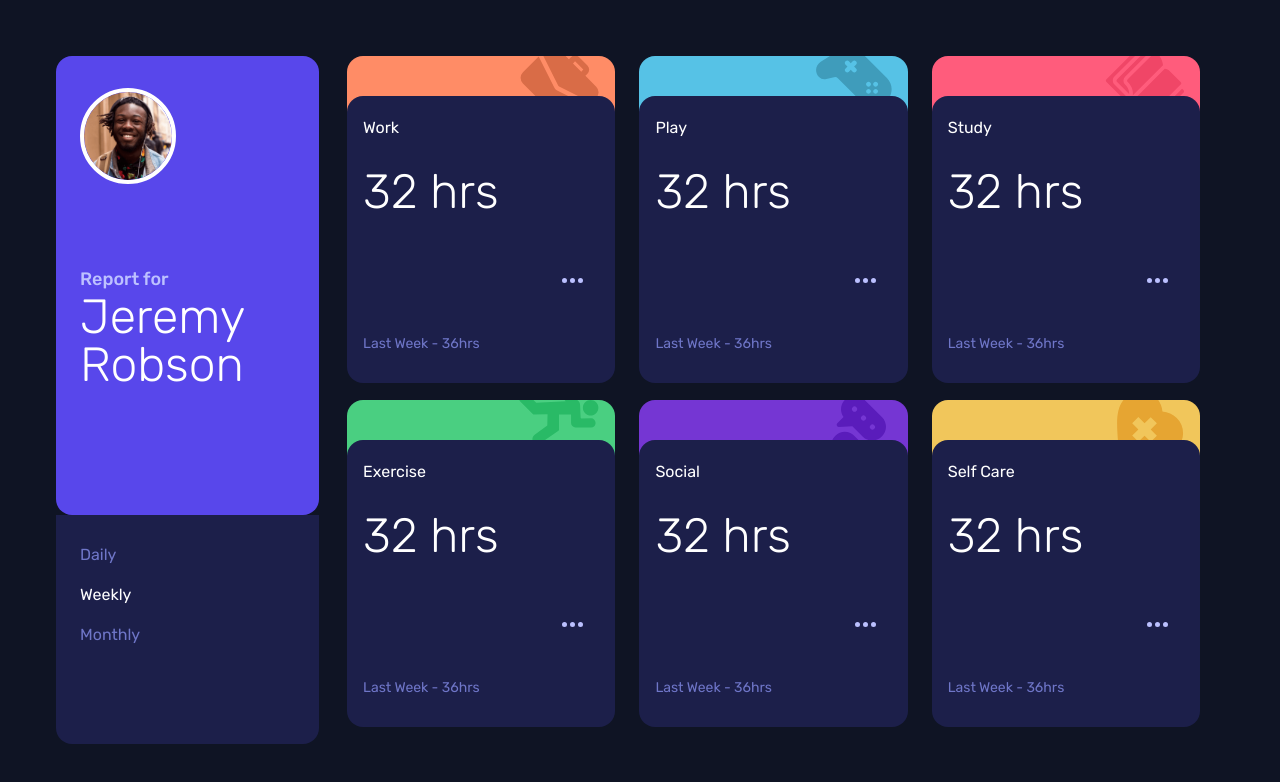
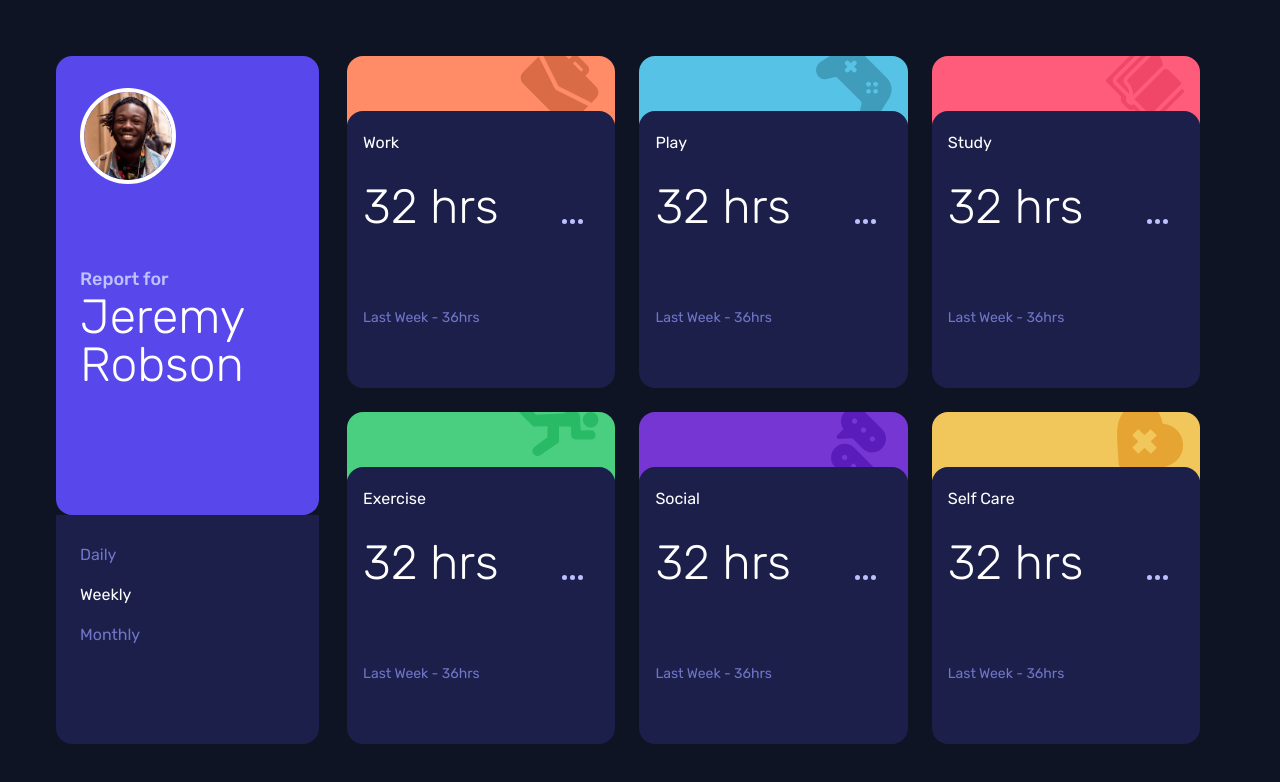
Before and after one commit to 12cassie34/time_tracking_dashboard, a Vue app: page / in a window 1280 px wide. Shown: the top 782 px of the page. Built offline with nearby package versions, Linux system fonts and the light colour scheme.

Commit message:
feat: complete the destop layout

```diff
--- a/src/components/ActivityTemplate.vue
+++ b/src/components/ActivityTemplate.vue
@@ -7,7 +7,7 @@ const props = defineProps({
 </script>
 
 <template>
-  <div class="relative lg:pr-6 lg:h-full">
+  <div class="card relative lg:mr-6">
     <div
       :class="props.bgColor"
       class="rounded-2xl flow-root overflow-hidden h-20"
@@ -43,11 +43,11 @@ const props = defineProps({
         "
       >
         <img
-          class="lg:absolute lg:bottom-20 lg:right-4"
+          class="lg:absolute lg:bottom-36 lg:right-4"
           src="../assets/icon-ellipsis.svg"
           alt="ETC"
         />
-        <div class="text-sm lg:absolute lg:left-0 lg:mt-9">
+        <div class="text-sm lg:absolute lg:left-0 lg:-mt-8">
           Last Week - 36hrs
         </div>
       </div>
@@ -60,9 +60,15 @@ const props = defineProps({
   transform: translateY(-40px);
 }
 
-/* @media (min-width: 1024px) {
+@media (min-width: 1024px) {
+  .card:first-child, .card:nth-child(2), .card:nth-child(3) {
+    margin-bottom: 1.5rem;
+  }
   .info-container {
-    height: 95%;
+    position: absolute;
+    bottom: 0rem;
+    width: 100%;
+    transform: unset;
   }
-} */
+}
 </style>
```
